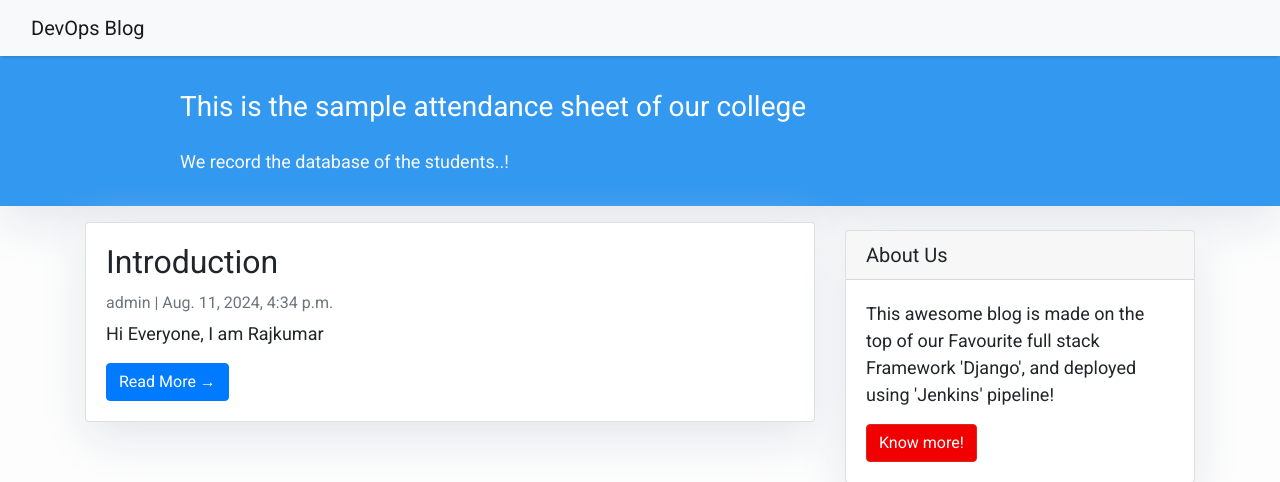
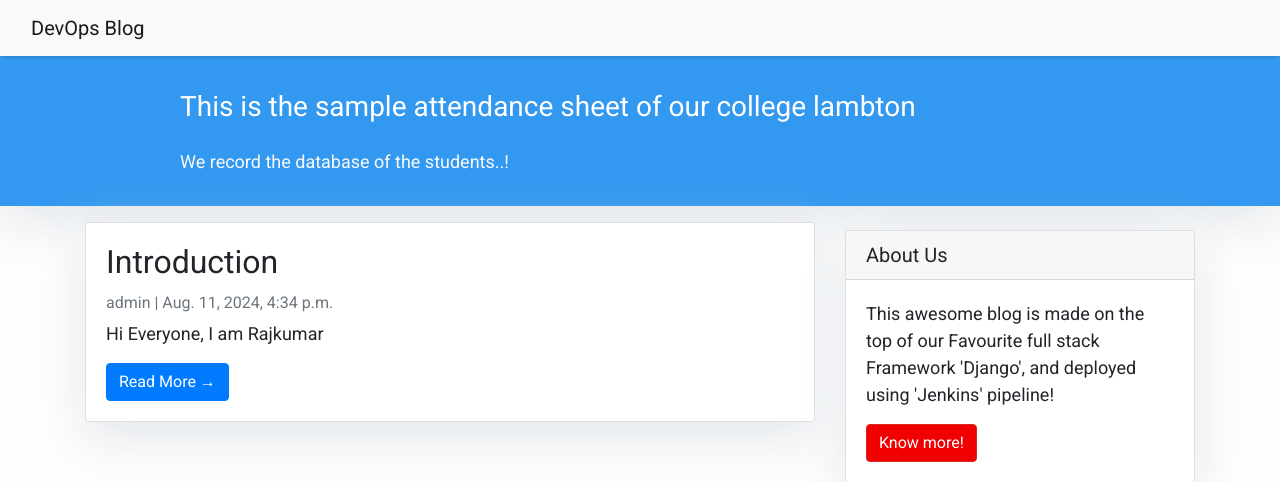
Before and after one commit to Rajkumar-427/Devops-project, a Django app: page / in a window 1280 px wide. Shown: the top 482 px of the page. Run offline with Django 5.2, Linux system fonts and the light colour scheme; data comes from the database, SQL or seed files in the repository; some libraries are stand-ins or nearby versions.

Commit message:
Updating index

```diff
--- a/templates/index.html
+++ b/templates/index.html
@@ -23,7 +23,7 @@
             <div class=" col-md-8 col-md-10 mx-auto">
                 <div class="site-heading">
                     <!--p> Lambton attendance</p-->
-                    <h3 class=" site-heading my-4 mt-3 text-white"> This is the sample attendance sheet of our college </h3>
+                    <h3 class=" site-heading my-4 mt-3 text-white"> This is the sample attendance sheet of our college lambton </h3>
                     <p class="text-light">We record the database of the students..! &nbsp
                     </p>
                 </div>
```
